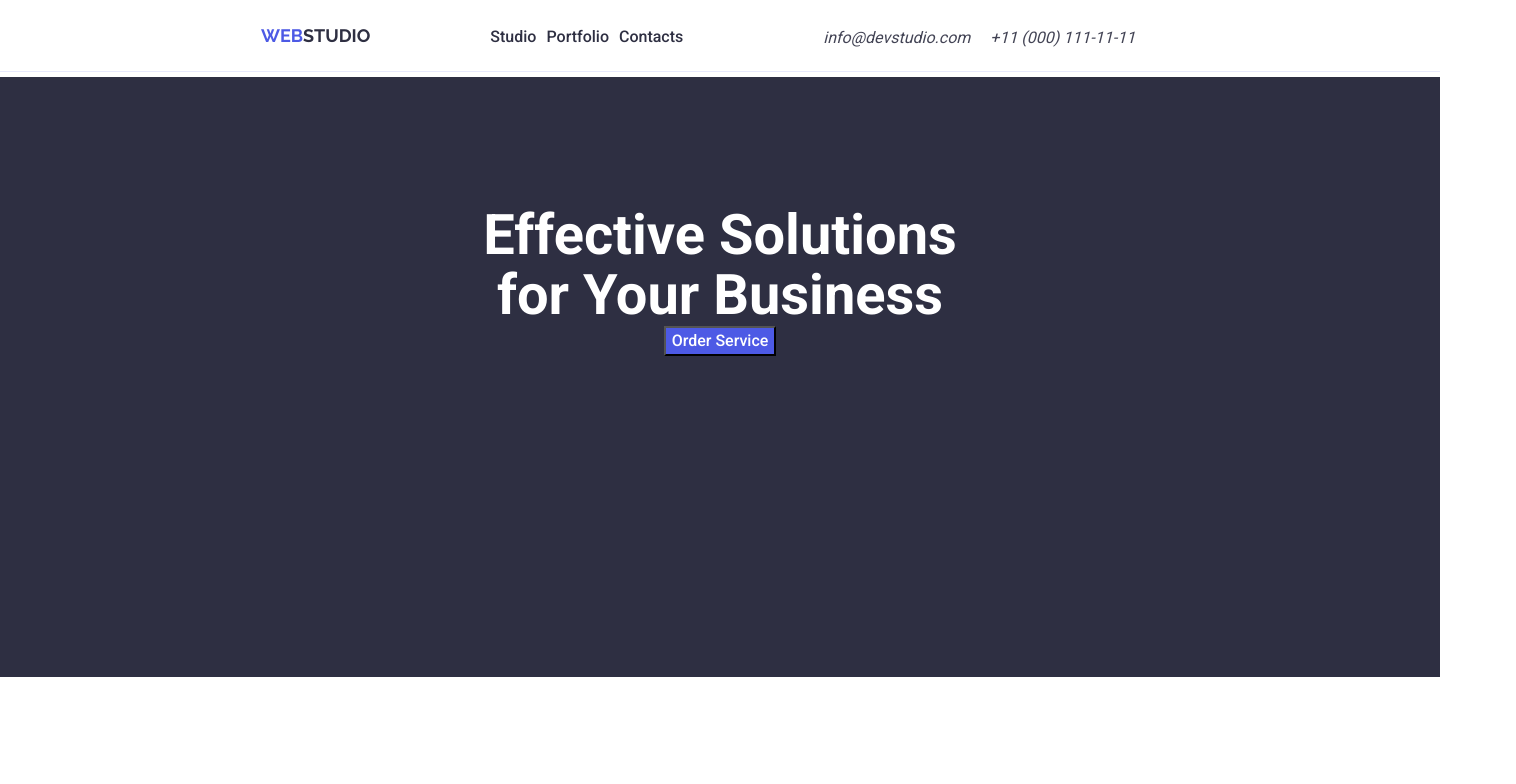
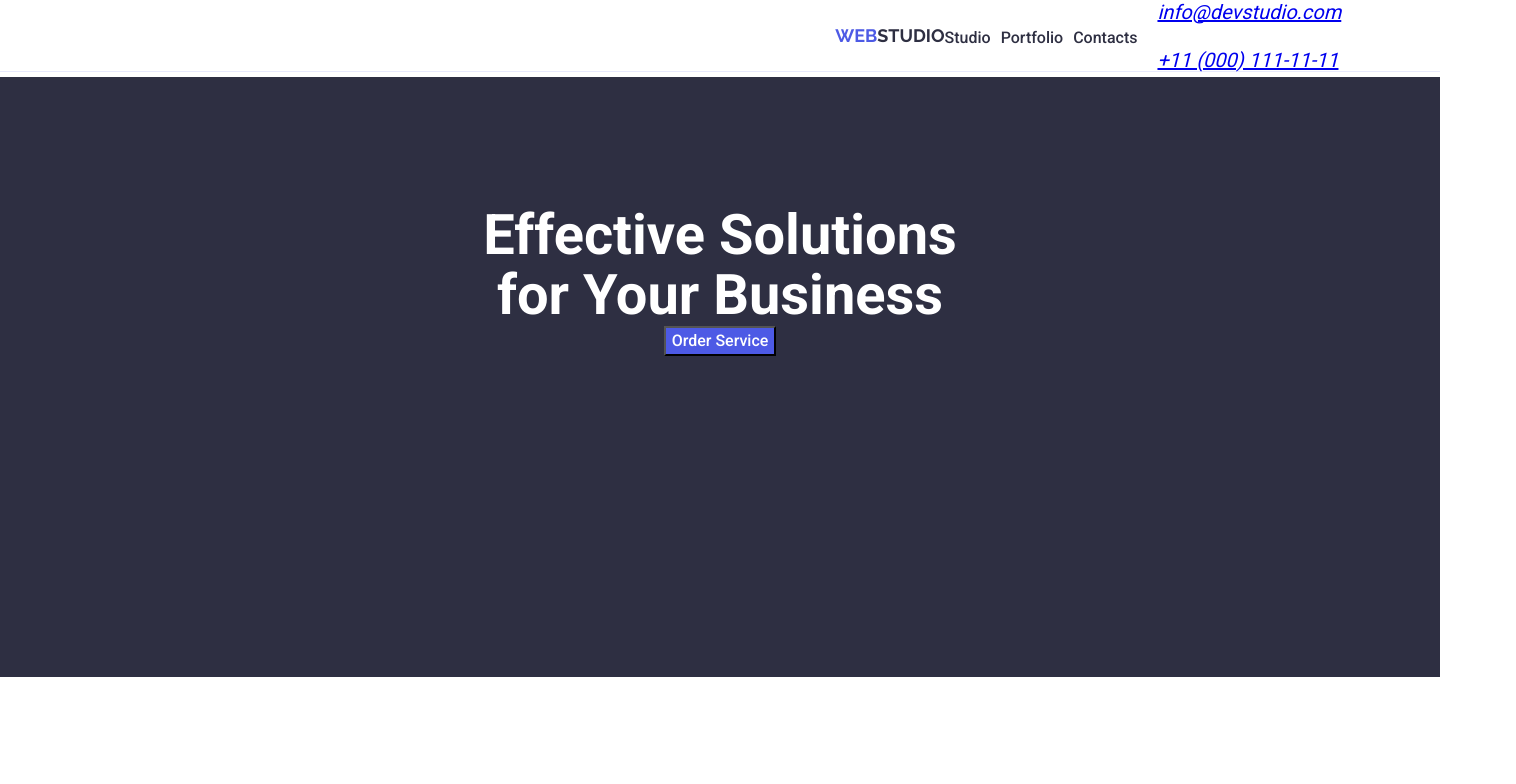
Before and after one commit to GencSerhat/goit-markup-hw-03, a plain HTML site: page index.html in a window 1280 px wide. Shown: the top 784 px of the page, 1516 px wide, since content can reach past the window. Drawn offline with nearby package versions, Linux system fonts and the light colour scheme.

Commit message:
header-edit-test

```diff
--- a/css/styles.css
+++ b/css/styles.css
@@ -27,23 +27,24 @@ ul {
   border-bottom-width: 15px;
   margin-bottom: 5px;
 }
-.container-header {
+.container-header-main {
   display: flex;
   align-items: center;
-  padding: 0 120px;
 }
 
-.header-nav {
+.header-nav-menu {
   display: flex;
 
   justify-content: center;
   height: 72px;
-  margin-bottom: 2px;
-  margin-left: 120px;
-  margin-right: 120px;
+  align-items: center;
+
+}
+.header-list-menu{
+  padding: 24px 0;
 }
 
-.header-nav a {
+.header-nav-menu a {
   color: #2e2f42;
   margin-right: 10px;
 }
@@ -98,26 +99,31 @@ ul {
 .main-menu-list-studio:active {
   text-decoration: underline;
 }
-.adres-list address a {
+/* .adres-list address a {
   color: #434455;
   font-size: 16px;
   line-height: 24px;
   letter-spacing: 2%;
-}
-.adres-list a {
+} */
+/* .adres-list li a {
   text-decoration: none;
 }
-.adres-list {
+.adres-list li a {
   list-style-type: none;
   display: flex;
   align-items: center;
-}
-.adres-list li {
+}*/
+ .adres-list li {
   padding: 10px;
-  display: inline-flex;
+   display: inline-flex;
 }
 .adres-list address a:hover {
   color: #404bbf;
+}
+.adres-list ul{
+  display: flex;
+  gap: 40px;
+
 }
 
 .efective-head {
@@ -201,12 +207,11 @@ ul {
   background-color: #f4f4fd;
   text-align: center;
   width: 1440px;
- height: 732px;
+  height: 732px;
   align-items: center;
 
   padding-top: 120px;
 }
-
 
 .our-team-head {
   display: block;
@@ -259,6 +264,8 @@ ul {
 
 .container {
   width: 1158px;
+  margin: 0 auto;
+  padding: 0 15px;
   /* padding: 0 120px; buraya dikkat */
 }
 .head-main {
@@ -276,7 +283,7 @@ ul {
   width: 1128px;
   height: 1000px;
   align-items: center;
-margin-left: 100px;
+  margin-left: 100px;
   padding-top: 120px;
   padding-bottom: 120px;
 }
@@ -317,8 +324,12 @@ margin-left: 100px;
   display: inline-block;
   align-items: center;
 }
-.container-our-portfoilo{
+.container-our-portfoilo {
   border: #e7e9fc;
   border-width: 1px;
   border-style: solid;
 }
+
+img {
+  display: block; /* maddelere göre düzenleme*/
+}
--- a/index.html
+++ b/index.html
@@ -30,31 +30,31 @@
   <body>
 
       <header class="head-main">
-        <div class="container container-header">
+        <div class="container container-header-main"></div>
         <a class="head-href" href="#"
-          >WEB<span class="span-href">STUDIO</span></a
-        >
+          >WEB<span class="span-href">STUDIO</span></a>
 
-        <nav class="header-nav">
+        <nav class="header-nav-menu">
           <ul class="main-menu-list">
-            <li><a class="main-menu-list-studio" href="#">Studio</a></li>
-            <li><a href="#">Portfolio</a></li>
-            <li><a href="#">Contacts</a></li>
+            <li class="header-list-menu"><a class="main-menu-list-studio" href="#">Studio</a></li>
+            <li class="header-list-menu"><a href="#">Portfolio</a></li>
+            <li class="header-list-menu"><a href="#">Contacts</a></li>
           </ul>
         </nav>
-
+        <address class="adres-list-first">
         <ul class="adres-list">
           <li>
-            <address>
+
               <a href="mailto:info@devstudio.com"> info@devstudio.com</a>
-            </address>
+
           </li>
           <li>
-            <address>
+
               <a href="tel:+110001111111">+11 (000) 111-11-11</a>
-            </address>
+
           </li>
         </ul>
+      </address>
       </div>
       </header>
 
@@ -69,7 +69,7 @@
           <button class="button" type="button">Order Service</button>
         </section>
       </div>
-      <div>
+      <div class="container">
         <section class="container-first-section">
           <ul class="first-text">
             <li>
```
